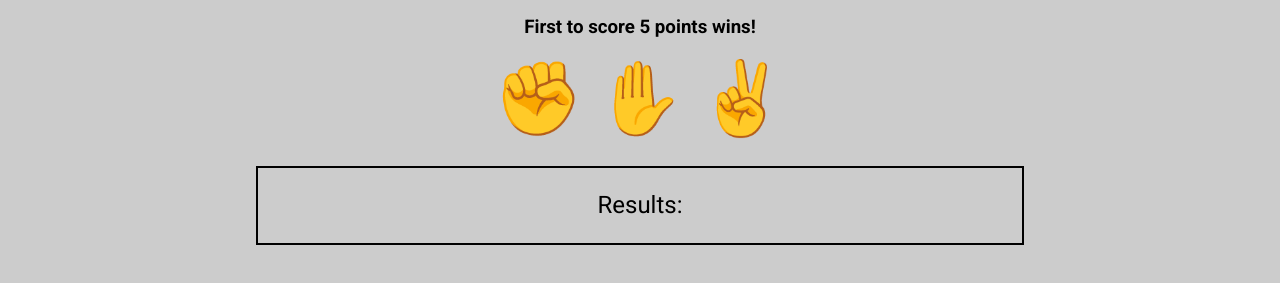
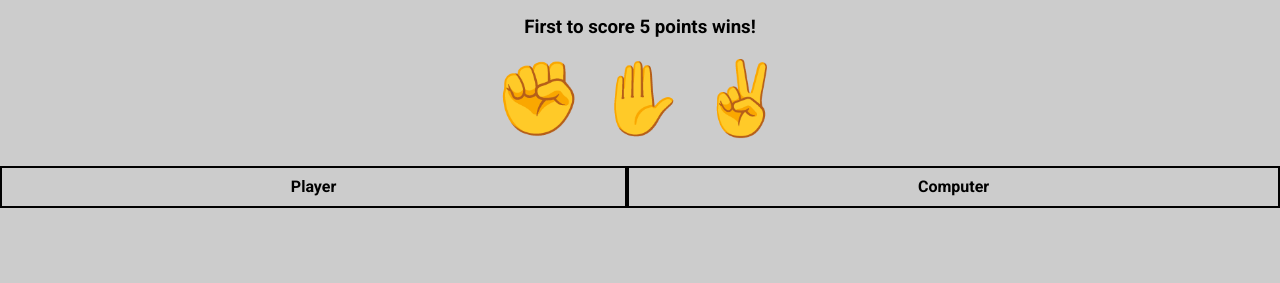
Before and after one commit to ljrobison/odin-rps, a plain HTML site: page index.html in a window 1280 px wide. Shown: the part 149-432 px from the top of the page. Drawn offline with nearby package versions, Linux system fonts and the light colour scheme.

Commit message:
Added results table to CSS and HTML.

```diff
--- a/index.html
+++ b/index.html
@@ -33,8 +33,10 @@
           <button type="button" class="selection-button">✌</button>
         </div>
         <div class="result-container">
-          <div class="result-title-container">Results:</div>
-          <div class="result-table"></div>
+          <div class="result-table">
+            <div id="playerIdentifier">Player</div>
+            <div id="computerIdentifier">Computer</div>
+          </div>
         </div>
       </main>
     </div>
--- a/styles.css
+++ b/styles.css
@@ -45,13 +45,46 @@ body {
     display: flex;
     flex-direction: column;
     align-items: center;
-    margin-left: 20%;
-    margin-right: 20%;
-    border: 2px solid black;
 }
 
 .result-title-container{
+    display: flex;
+    flex-direction: row;
     margin-top: 1.5rem;
     margin-bottom: 1.5rem;
     font-size: 24px;
 }
+
+.result-table {
+    display: grid;
+    width: 100%;
+    grid-template-columns: repeat(autofit, minmax(100px, 1ft));
+    grid-template-rows: repeat(autofit, minmax(100px, 1ft));
+}
+
+#playerIdentifier {
+    padding: 10px;
+    grid-column: 1 / 1;
+    grid-row: 1 / 1;
+    font-weight:700;
+    text-align: center;
+    border: 2px solid black;
+}
+
+#computerIdentifier {
+    grid-column: 2 / 2;
+    grid-row: 1 / 2;
+    font-weight: 700;
+    text-align: center;
+    border:2px solid black;
+    padding: 10px;
+}
+
+#column1 {
+
+
+}
+
+#column2 {
+
+}
```
